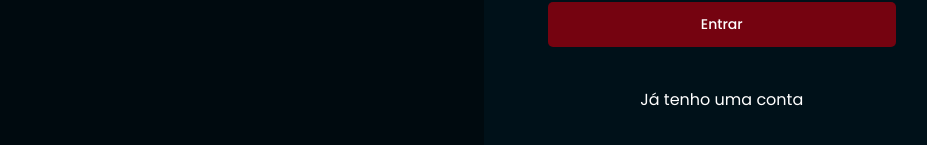
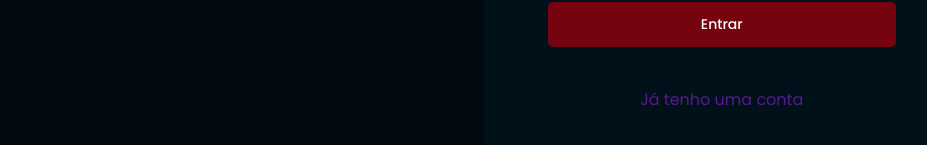
Before and after one commit to valdemirfilho/foodexplorer-test, a React (Vite) app: page / in a window 1280 px wide. Shown: the part 535-680 px from the top of the page, without its empty margins (145-1072 px from the left). Built offline with nearby package versions, Linux system fonts and the light colour scheme.

Commit message:
alterações

```diff
--- a/src/pages/LoginPages/SignIn/index.jsx
+++ b/src/pages/LoginPages/SignIn/index.jsx
@@ -28,10 +28,10 @@ export function SignIn() {
               placeholder="No mínimo 6 caracteres"
               id={"password"}
             />
-            // <Button title={"Entrar"} />
+            <Button title={"Entrar"} />
           </div>
 
-          <a to="/register"> Criar Conta</a>
+          <a href="">Criar conta</a>
         </main>
       </Form>
     </Container>
--- a/src/pages/LoginPages/SignUp/index.jsx
+++ b/src/pages/LoginPages/SignUp/index.jsx
@@ -38,7 +38,7 @@ export function SignUp() {
             <Button title={"Entrar"} />
           </div>
 
-          <a to="/register"> Já tenho uma conta</a>
+          <a href=""> Já tenho uma conta</a>
         </main>
       </Form>
     </Container>
```
